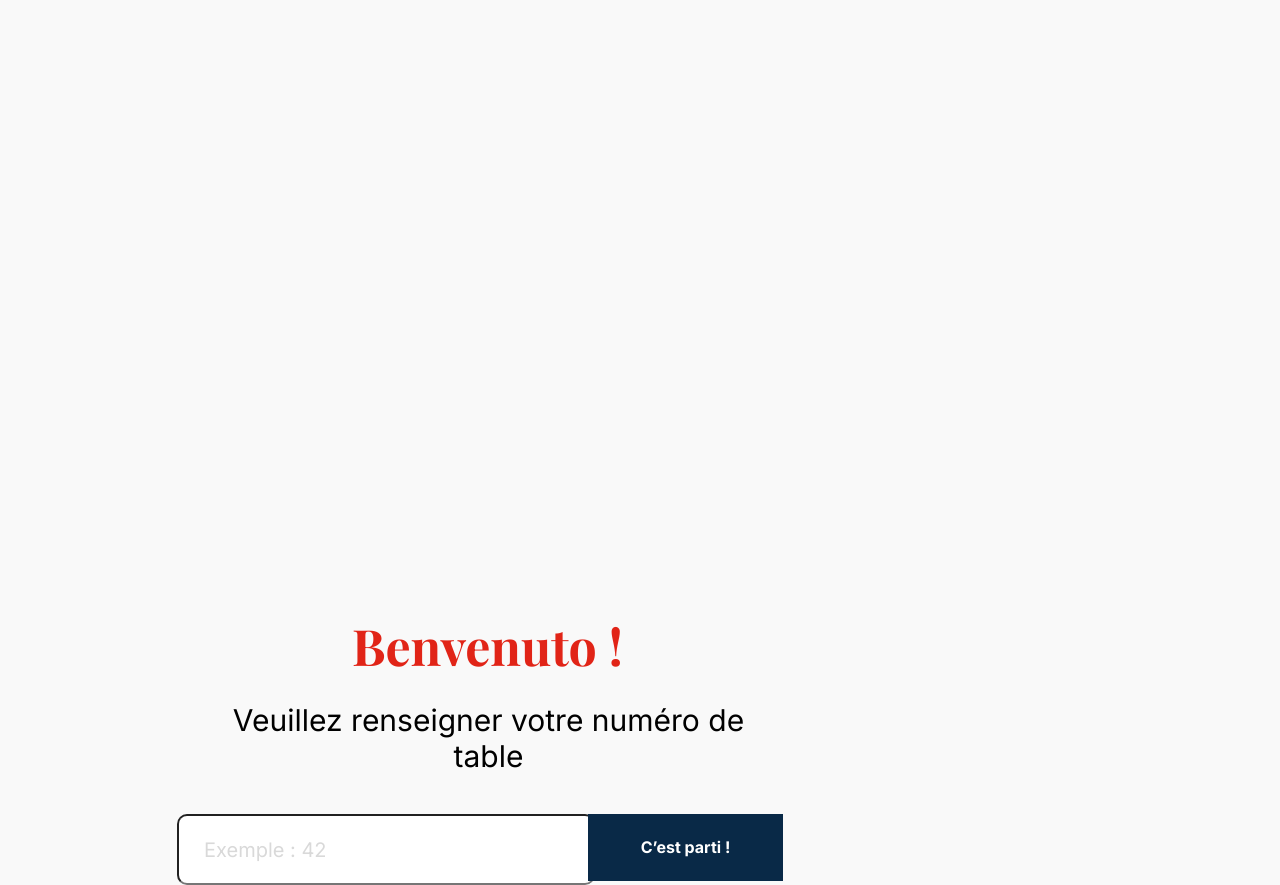
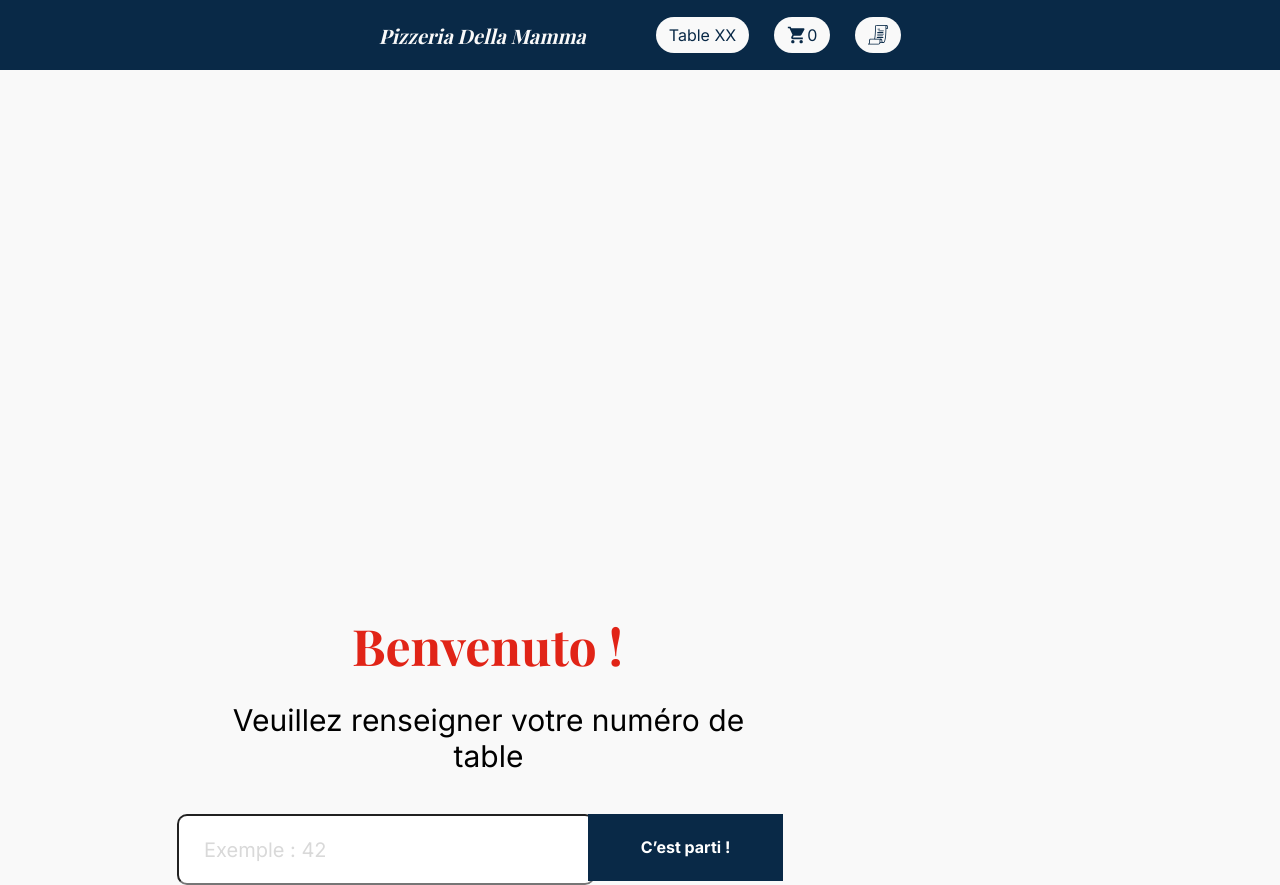
Before and after one commit to AnneGicquel/pizzeriaDellaMamma, an Angular app: page / in a window 1280 px wide. Built offline with nearby package versions, Linux system fonts and the light colour scheme; a web font is replaced by a local one.

Commit message:
création du header

```diff
--- a/src/app/app.component.html
+++ b/src/app/app.component.html
@@ -1 +1,2 @@
+<app-header></app-header>
 <router-outlet></router-outlet>
--- a/src/app/app.module.ts
+++ b/src/app/app.module.ts
@@ -16,6 +16,7 @@ import { ReactiveFormsModule } from '@angular/forms';
 import { ProductCardComponent } from './components/product-card/product-card.component';
 import { BasketProductCardComponent } from './components/basket/basket-product-card/basket-product-card.component';
 import { TagTypeComponent } from './components/tag-type/tag-type.component';
+import { HeaderComponent } from './components/header/header.component';
 
 
 @NgModule({
@@ -33,6 +34,7 @@ import { TagTypeComponent } from './components/tag-type/tag-type.component';
     ProductCardComponent,
     BasketProductCardComponent,
     TagTypeComponent,
+    HeaderComponent,
   ],
   imports: [
     BrowserModule,
--- /dev/null
+++ b/src/app/components/header/header.component.css
@@ -0,0 +1,36 @@
+header {
+    height: 70px;
+    background-color: var(--darkblue);
+    color: var(--whitecloud);
+    display: flex;
+    justify-content: center;
+    align-items: center;
+    gap: 70px;
+}
+
+
+h1 {
+    font-size: 20px;
+    font-style: italic;
+    font-family: var(--playfair);
+}
+
+nav {
+    display: flex;
+    font-family: var(--inter);
+    color: var(--darkblue);
+    gap: 25px;
+}
+
+svg {
+    fill: var(--darkblue);
+}
+
+.white-background {
+    background-color: var(--whitecloud);
+    padding: 8px 13px;
+    border-radius: 20px;
+    display: flex;
+    justify-content: center;
+    align-items: center;
+}
--- /dev/null
+++ b/src/app/components/header/header.component.html
@@ -0,0 +1,65 @@
+<header>
+    <h1>Pizzeria Della Mamma</h1>
+
+
+    <nav>
+
+        <!-- Numéro de table -->
+        <p class="white-background">Table XX</p>
+
+        <a class="white-background" routerLink="/basket">
+            <!-- icone panier -->
+            <svg viewBox="0 0 48 48" width="20" xmlns="http://www.w3.org/2000/svg">
+                <path
+                    d="M14 36c-2.21 0-3.98 1.79-3.98 4s1.77 4 3.98 4 4-1.79 4-4-1.79-4-4-4zM2 4v4h4l7.19 15.17-2.7 4.9c-.31.58-.49 1.23-.49 1.93 0 2.21 1.79 4 4 4h24v-4H14.85c-.28 0-.5-.22-.5-.5 0-.09.02-.17.06-.24L16.2 26h14.9c1.5 0 2.81-.83 3.5-2.06l7.15-12.98c.16-.28.25-.61.25-.96 0-1.11-.9-2-2-2H10.43l-1.9-4H2zm32 32c-2.21 0-3.98 1.79-3.98 4s1.77 4 3.98 4 4-1.79 4-4-1.79-4-4-4z" />
+                <path d="M0 0h48v48H0z" fill="none" />
+            </svg>
+            0</a>
+
+        <!-- icone ticket de caisse - commande -->
+        <a  class="white-background"routerLink="/summary"><svg enable-background="new 0 0 48 48" height="20px" version="1.1" viewBox="0 0 48 48"
+                xml:space="preserve">
+                <g id="Expanded">
+                    <g>
+                        <g>
+                            <rect height="2" width="14.95" x="16" y="33" />
+                        </g>
+                        <g>
+                            <rect height="2" width="8.323" x="28.627" y="41" />
+                        </g>
+                        <g>
+                            <path
+                                d="M28,11h-4c-0.552,0-1-0.447-1-1s0.448-1,1-1h4c0.552,0,1,0.447,1,1S28.552,11,28,11z" />
+                        </g>
+                        <g>
+                            <path
+                                d="M37,15H26c-0.552,0-1-0.447-1-1s0.448-1,1-1h11c0.552,0,1,0.447,1,1S37.552,15,37,15z" />
+                        </g>
+                        <g>
+                            <path
+                                d="M36,19H23c-0.552,0-1-0.447-1-1s0.448-1,1-1h13c0.552,0,1,0.447,1,1S36.552,19,36,19z" />
+                        </g>
+                        <g>
+                            <path
+                                d="M37,23H23c-0.552,0-1-0.447-1-1s0.448-1,1-1h14c0.552,0,1,0.447,1,1S37.552,23,37,23z" />
+                        </g>
+                        <g>
+                            <path
+                                d="M35,27H23c-0.552,0-1-0.447-1-1s0.448-1,1-1h12c0.552,0,1,0.447,1,1S35.552,27,35,27z" />
+                        </g>
+                        <g>
+                            <path
+                                d="M36,31H22c-0.552,0-1-0.447-1-1s0.448-1,1-1h14c0.552,0,1,0.447,1,1S36.552,31,36,31z" />
+                        </g>
+                        <g>
+                            <rect height="2" width="24.95" x="20.05" />
+                        </g>
+                        <g>
+                            <path
+                                d="M24.95,47H0v-2c0.827,0,1.424-0.196,1.825-0.601c0.951-0.957,0.935-3.183,0.921-5.146     c-0.016-2.194-0.03-4.268,1.133-5.438C4.417,33.274,5.13,33,6,33h9.174C17.189,22.034,17.002,4.195,17,4.012     C17.023,2.605,17.69,0,20.05,0v2C19.093,2,19,3.996,19,4.017c0.009,0.747,0.2,19.103-2.02,30.18L16.819,35H6     c-0.428,0-0.605,0.128-0.701,0.225c-0.577,0.581-0.564,2.405-0.553,4.015C4.76,41.223,4.776,43.429,3.861,45H24.95     c0.827,0,1.424-0.196,1.825-0.601c0.951-0.957,0.935-3.183,0.921-5.146c-0.016-2.194-0.03-4.268,1.133-5.438     C29.367,33.274,30.081,33,30.95,33c1.014,0,1.806,0.281,2.356,0.837c0.926,0.936,0.912,2.326,0.897,3.671     c-0.012,1.133-0.024,2.304,0.554,2.888C35.154,40.797,35.892,41,36.95,41c0.108,0,0.438,0,0.889-0.463     c4.051-4.159,4.341-27.766,4.111-36.511C41.973,2.605,42.64,0,45,0c2.61,0,3,5.013,3,8v1h-3.987     c0.017,9.426-0.492,28.57-4.741,32.933C38.582,42.641,37.801,43,36.95,43c-1.634,0-2.817-0.392-3.614-1.198     c-1.165-1.177-1.147-2.844-1.132-4.314c0.01-0.935,0.02-1.9-0.319-2.243C31.685,35.042,31.267,35,30.95,35     c-0.428,0-0.605,0.128-0.701,0.225c-0.577,0.581-0.564,2.405-0.553,4.015c0.016,2.354,0.035,5.021-1.502,6.569     C27.41,46.6,26.318,47,24.95,47z M44.001,7h1.977c-0.103-2.446-0.561-4.708-1.056-5.019C44.043,2,43.95,3.996,43.95,4.017     C43.963,4.499,43.987,5.547,44.001,7z" />
+                        </g>
+                    </g>
+                </g>
+            </svg></a>
+    </nav>
+</header>
```
Also changed, not shown: src/app/components/header/header.component.ts (added, +10 -0 lines), 1 other file (tests, documents, lock files or other folders).
